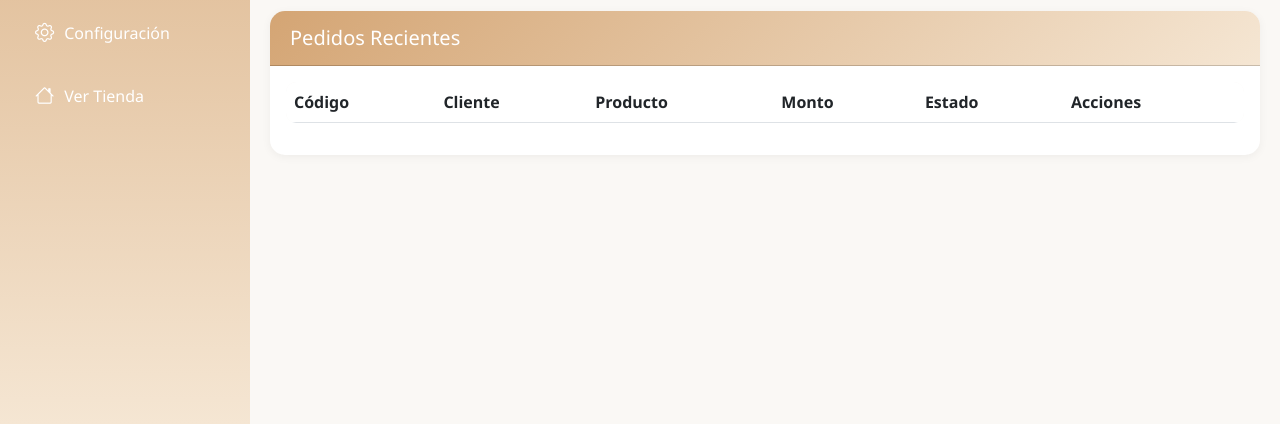
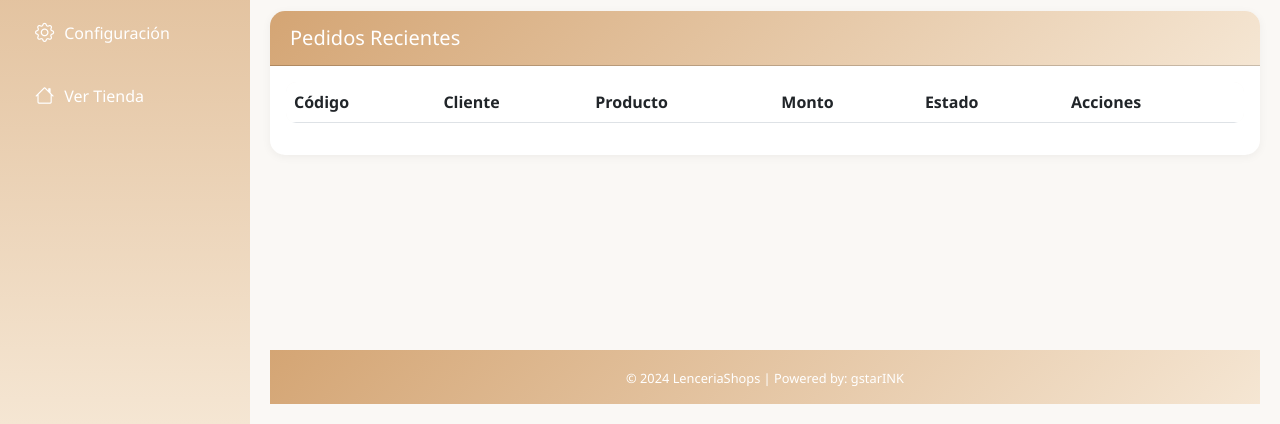
Before and after one commit to gabora9476/lenceriashop, a plain HTML site: page admin.html in a window 1280 px wide. Shown: the part 376-800 px from the top of the page. Drawn offline with nearby package versions, Linux system fonts and the light colour scheme.

Commit message:
Update admin.html

```diff
--- a/admin.html
+++ b/admin.html
@@ -4,6 +4,30 @@
     <meta charset="UTF-8">
     <meta name="viewport" content="width=device-width, initial-scale=1.0">
     <title>Panel Administrativo - LenceriaShops</title>
+
+    <!-- Favicon and App Icons -->
+    <link rel="icon" type="image/x-icon" href="https://picsum.photos/seed/lenceriashops-favicon/32/32.jpg">
+    <link rel="icon" type="image/png" sizes="16x16" href="https://picsum.photos/seed/lenceriashops-favicon/16/16.jpg">
+    <link rel="icon" type="image/png" sizes="32x32" href="https://picsum.photos/seed/lenceriashops-favicon/32/32.jpg">
+    <link rel="icon" type="image/png" sizes="96x96" href="https://picsum.photos/seed/lenceriashops-favicon/96/96.jpg">
+    <link rel="apple-touch-icon" sizes="57x57" href="https://picsum.photos/seed/lenceriashops-favicon/57/57.jpg">
+    <link rel="apple-touch-icon" sizes="60x60" href="https://picsum.photos/seed/lenceriashops-favicon/60/60.jpg">
+    <link rel="apple-touch-icon" sizes="72x72" href="https://picsum.photos/seed/lenceriashops-favicon/72/72.jpg">
+    <link rel="apple-touch-icon" sizes="76x76" href="https://picsum.photos/seed/lenceriashops-favicon/76/76.jpg">
+    <link rel="apple-touch-icon" sizes="114x114" href="https://picsum.photos/seed/lenceriashops-favicon/114/114.jpg">
+    <link rel="apple-touch-icon" sizes="120x120" href="https://picsum.photos/seed/lenceriashops-favicon/120/120.jpg">
+    <link rel="apple-touch-icon" sizes="144x144" href="https://picsum.photos/seed/lenceriashops-favicon/144/144.jpg">
+    <link rel="apple-touch-icon" sizes="152x152" href="https://picsum.photos/seed/lenceriashops-favicon/152/152.jpg">
+    <link rel="apple-touch-icon" sizes="180x180" href="https://picsum.photos/seed/lenceriashops-favicon/180/180.jpg">
+
+    <!-- Mobile App Meta -->
+    <meta name="apple-mobile-web-app-capable" content="yes">
+    <meta name="apple-mobile-web-app-status-bar-style" content="default">
+    <meta name="apple-mobile-web-app-title" content="LenceriaShops Admin">
+    <meta name="application-name" content="LenceriaShops Admin">
+    <meta name="msapplication-TileColor" content="#d4a574">
+    <meta name="msapplication-TileImage" content="https://picsum.photos/seed/lenceriashops-favicon/144/144.jpg">
+
     <link href="https://cdn.jsdelivr.net/npm/bootstrap@5.3.0/dist/css/bootstrap.min.css" rel="stylesheet">
     <link rel="stylesheet" href="https://cdn.jsdelivr.net/npm/bootstrap-icons@1.11.0/font/bootstrap-icons.css">
     <style>
@@ -27,6 +51,14 @@
             font-family: 'Segoe UI', Tahoma, Geneva, Verdana, sans-serif;
             background-color: var(--light-bg);
             color: var(--dark-color);
+            display: flex;
+            flex-direction: column;
+            min-height: 100vh;
+        }
+
+        .main-wrapper {
+            display: flex;
+            flex: 1;
         }
 
         .sidebar {
@@ -85,7 +117,9 @@
         .main-content {
             margin-left: 250px;
             padding: 20px;
-            min-height: 100vh;
+            flex: 1;
+            display: flex;
+            flex-direction: column;
         }
 
         .content-header {
@@ -99,6 +133,7 @@
         .content-section {
             display: none;
             animation: fadeIn 0.3s ease;
+            flex: 1;
         }
 
         .content-section.active {
@@ -312,6 +347,29 @@
             font-size: 0.8rem;
             font-weight: 500;
         }
+
+        .footer {
+            background: linear-gradient(135deg, var(--primary-color), var(--secondary-color));
+            color: white;
+            text-align: center;
+            padding: 15px 0;
+            margin-top: auto;
+        }
+
+        .footer small {
+            font-size: 0.8rem;
+        }
+
+        .footer a {
+            color: white;
+            text-decoration: none;
+            font-weight: 500;
+            transition: all 0.3s ease;
+        }
+
+        .footer a:hover {
+            text-decoration: underline;
+        }
     </style>
 </head>
 <body>
@@ -320,6 +378,7 @@
         <i class="bi bi-list"></i>
     </button>
 
+    <div class="main-wrapper">
         <!-- Sidebar -->
         <aside class="sidebar" id="sidebar">
             <div class="sidebar-header">
@@ -599,7 +658,15 @@
                     </div>
                 </div>
             </section>
+
+            <!-- Footer -->
+            <footer class="footer">
+                <div class="container">
+                    <small>&copy; 2024 LenceriaShops | Powered by: <a href="https://www.instagram.com/inkgstar" target="_blank">gstarINK</a></small>
+                </div>
+            </footer>
         </main>
+    </div>
 
     <!-- Product Modal -->
     <div class="modal fade" id="productModal" tabindex="-1">
```
Lines whose indentation alone changed are shown as unchanged.
